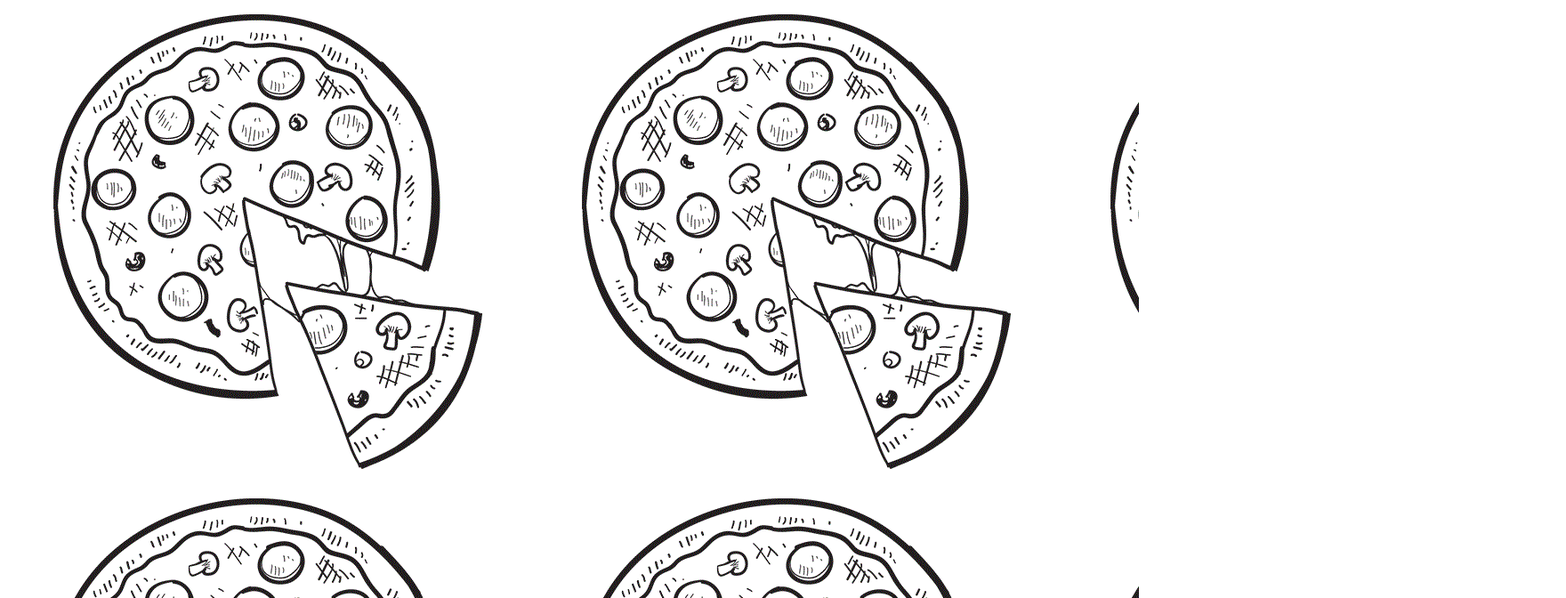
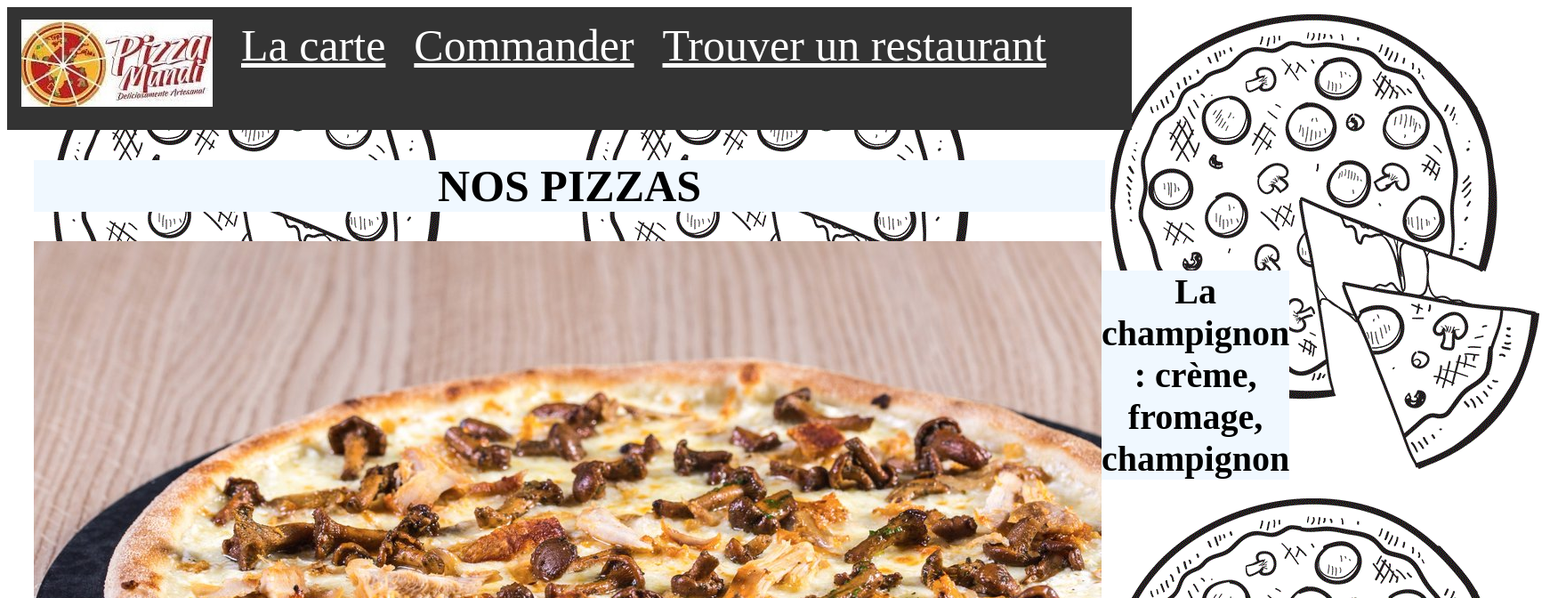
Before and after one commit to SimonGonzalez-code/Pizza-Mundi, a plain HTML site: page pages/la-carte.html in a window 1280 px wide. Shown: the top 672 px of the page at 89% size, 1760 px wide, since content can reach past the window. Drawn offline with Linux system fonts and the light colour scheme; files that its build step writes are made by us from their sources; files whose address does not match are found by name.

Commit message:
Ajout de la carte

```diff
--- a/pages/la-carte.html
+++ b/pages/la-carte.html
@@ -5,9 +5,63 @@
         <meta http-equiv="X-UA-Compatible" content="IE=edge">
         <meta name="viewport" content="width=device-width, initial-scale=1.0">
         <title>🍕Pizza Mundi🍕 - La carte</title>
-    <link rel="stylesheet" href="./styles/index.style.css">
+        <link rel="stylesheet" href="../styles/la-carte.style.css">
     </head>
     <body>
+        <ul>
+            <li><a href="../index.html"><img src="../assets/index.jpg" alt=""></a></li>
+            <li><a href="./la-carte.html">La carte</a></li>
+            <li><a href="./commander.html">Commander</a></li>
+            <li><a href="./trouver-restaurant.html">Trouver un restaurant</a></li>
+        </ul>
+        <div id="marge">
+            <h1>NOS PIZZAS</h1>
+
+            <div class ="box">
+                <div>
+                    <img src="../assets/DcWEArPWAAEnEGg.jpg" alt="">
+                </div>
+                <div>
+                    <h2>La champignon : crème, fromage, champignon</h2>
+                </div>
+            </div>
+
+            <div class ="box">
+                <div>
+                    <img src="../assets/pizza_slice.jpg" alt="">
+                </div>
+                <div>
+                    <h2>La légume : crème, légumes</h2>
+                </div>
+            </div>
+
+            <div class ="box">
+                <div>
+                    <img src="../assets/pizza-ingredients-presentation.jpg" alt="">
+                </div>
+                <div>
+                    <h2>La complète + : tout</h2>
+                </div>
+            </div>
+
+            <div class ="box">
+                <div>
+                    <img src="../assets/120317_w1024h768c1cx1060cy707.jpg" alt="">
+                </div>
+                <div>
+                    <h2>La Reine : tomate, jambon, fromage, champignon</h2>
+                </div>
+            </div>
+
+            <div class ="box">
+                <div>
+                    <img src="../assets/wooden-round-empty-board-pizza-1925211.jpg" alt="">
+                </div>
+                <div>
+                    <h2>L'inexistante : elle est gratuite profitez-en !</h2>
+                </div>
+            </div>
+        </div>
 
     </body>
 </html>
--- /dev/null
+++ b/styles/commander.style.css
@@ -0,0 +1,34 @@
+/* Barre de navigation*/
+ul {
+    list-style-type: none;
+    margin: 0;
+    padding: 0;
+    overflow: hidden;
+    background-color: #333;
+}
+
+li {
+    float: left;
+}
+
+li a {
+    display: block;
+    color: white;
+    text-align: center;
+    padding: 14px 16px;
+    text-decoration: underline;
+    font-size: 50px;
+}
+
+/* Change la couleur de fond lorsque l'utilisateur passe sa souris dessus */
+li a:hover {
+    background-color: #111;
+}
+
+body {
+    background-image: url("../assets/10568823.gif");
+}
+
+#marge {
+    margin: 30px;
+}
--- /dev/null
+++ b/styles/la-carte.style.css
@@ -0,0 +1,51 @@
+/* Barre de navigation*/
+ul {
+    list-style-type: none;
+    margin: 0;
+    padding: 0;
+    overflow: hidden;
+    background-color: #333;
+}
+
+li {
+    float: left;
+}
+
+li a {
+    display: block;
+    color: white;
+    text-align: center;
+    padding: 14px 16px;
+    text-decoration: underline;
+    font-size: 50px;
+}
+
+/* Change la couleur de fond lorsque l'utilisateur passe sa souris dessus */
+li a:hover {
+    background-color: #111;
+}
+
+body {
+    background-image: url("../assets/10568823.gif");
+}
+
+#marge {
+    margin: 30px;
+}
+
+h1 {
+    text-align: center;
+    font-size: 50px;
+    background-color: aliceblue;
+}
+
+.box{
+    display: flex;
+    flex-direction: row;
+}
+
+h2{
+    text-align: center;
+    font-size: 40px;
+    background-color: aliceblue;
+}
--- /dev/null
+++ b/styles/trouver-restaurant.style.css
@@ -0,0 +1,38 @@
+/* Barre de navigation*/
+ul {
+    list-style-type: none;
+    margin: 0;
+    padding: 0;
+    overflow: hidden;
+    background-color: #333;
+}
+
+li {
+    float: left;
+}
+
+li a {
+    display: block;
+    color: white;
+    text-align: center;
+    padding: 14px 16px;
+    text-decoration: underline;
+    font-size: 50px;
+}
+
+/* Change la couleur de fond lorsque l'utilisateur passe sa souris dessus */
+li a:hover {
+    background-color: #111;
+}
+
+body {
+    background-image: url("../assets/10568823.gif");
+}
+
+#marge {
+    margin: 30px;
+}
+
+p {
+    background-color: aliceblue;
+}
```
Also changed, not shown: index.html (+1 -1 lines), pages/commander.html (+9 -1 lines), pages/trouver-restaurant.html (+11 -3 lines), assets/120317_w1024h768c1cx1060cy707.jpg (added), assets/DcWEArPWAAEnEGg.jpg (added), assets/pizza-ingredients-presentation.jpg (added), assets/pizza_slice.jpg (added), assets/wooden-round-empty-board-pizza-1925211.jpg (added). Lines whose indentation alone changed are shown as unchanged.
